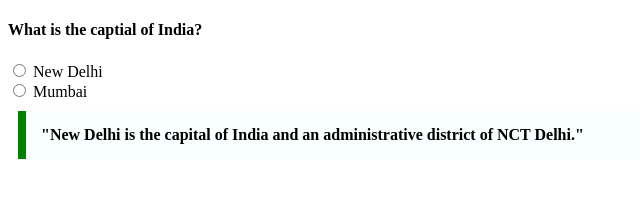
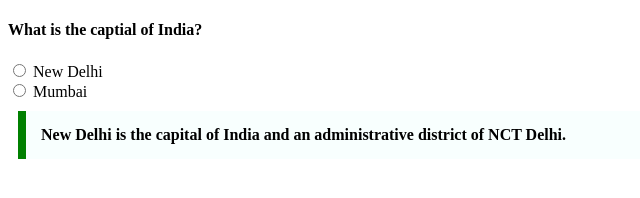
Before and after one commit to acciojob/trivia-eshakar, a website: page main.html in a window 1280 px wide. Shown: the full height of the page, 0-640 px from the left. Drawn offline with Linux system fonts and the light colour scheme.

Commit message:
created a submission

```diff
--- a/main.html
+++ b/main.html
@@ -14,7 +14,7 @@
         <input type="radio" name="answer" value="Mumbai"> Mumbai<br>
     </form>
 	<blockquote class="quotation">
-        "New Delhi is the capital of India and an administrative district of NCT Delhi."</blockquote>
+        New Delhi is the capital of India and an administrative district of NCT Delhi.</blockquote>
     <script type="text/javascript" src="./script.js">
 </script>
 
```
